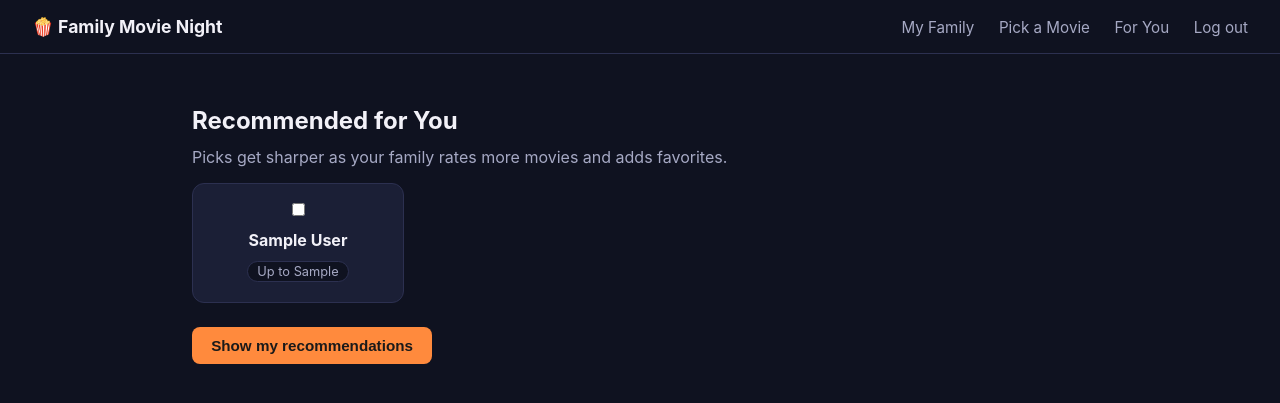
After one commit to alicankucukozyigit-ai/family-movie-recs, a Flask app: page /recommended in a window 1280 px wide. The commit adds this page. Shown: the top 403 px of the page. Run offline with Flask 3, Linux system fonts and the light colour scheme; a user stored in the database is signed in; tables that the repository leaves empty hold one stand-in row (values such as "Sample post").

Commit message:
Add "Recommended for You" — personalized picks from taste history
New affinity-weighted scoring (compute_genre_weights, top_genres,
score_by_affinity in movie_data.py) blends favorite genres, favorite
movies, and rating history into per-genre weights, driving a discover
query with no mood/manual filters needed. Existing mood-picker flow
and score_and_rank() are untouched. Thumbs-downed movies get a large
per-movie score penalty so they sink rather than being filtered out.
Falls back to generic popular picks + a hint when a member has no
taste data yet. Reuses results.html for the output page, so rating
straight from a recommendation works out of the box.

```diff
--- a/app.py
+++ b/app.py
@@ -15,11 +15,14 @@ from movie_data import (
     GENRES,
     MOODS,
     RATING_ORDER,
+    compute_genre_weights,
     discover_movies,
     poster_url,
     score_and_rank,
+    score_by_affinity,
     search_movies,
     strictest_rating,
+    top_genres,
 )
 
 app = Flask(__name__)
@@ -233,6 +236,75 @@ def rate_movie():
     return jsonify({"status": "ok"})
 
 
+@app.route("/recommended")
+@login_required
+def recommended():
+    if not current_user.members:
+        flash("Add at least one family member before getting recommendations.")
+        return redirect(url_for("dashboard"))
+    return render_template("recommended.html", members=current_user.members)
+
+
+@app.route("/recommended/results", methods=["POST"])
+@login_required
+def recommended_results():
+    member_ids = request.form.getlist("member_ids")
+    selected = [m for m in current_user.members if str(m.id) in member_ids]
+    if not selected:
+        flash("Pick at least one family member.")
+        return redirect(url_for("recommended"))
+
+    age_limit = strictest_rating([m.max_rating for m in selected])
+    genre_weights = compute_genre_weights(selected)
+    genres = top_genres(genre_weights)
+
+    if not genres:
+        fallback = set()
+        for m in selected:
+            fallback.update(m.genre_id_list())
+        genres = list(fallback)
+        if not genres:
+            flash("Rate a few movies or add favorites to sharpen your picks!")
+
+    try:
+        raw_movies = discover_movies(certification_lte=age_limit, genre_ids=genres)
+    except RuntimeError:
+        flash("Movie search isn't configured yet — missing TMDB_API_KEY.")
+        return redirect(url_for("recommended"))
+    except Exception:
+        flash("Couldn't reach the movie database right now. Please try again.")
+        return redirect(url_for("recommended"))
+
+    disliked_tmdb_ids = {
+        r.tmdb_id for m in selected for r in m.ratings if not r.thumbs_up
+    }
+    ranked = score_by_affinity(raw_movies, genre_weights, disliked_tmdb_ids=disliked_tmdb_ids)
+    movies = [
+        {
+            "tmdb_id": m.get("id"),
+            "title": m.get("title"),
+            "overview": m.get("overview"),
+            "rating": m.get("vote_average"),
+            "poster": poster_url(m.get("poster_path")),
+            "poster_path": m.get("poster_path") or "",
+            "genre_ids": ",".join(str(g) for g in m.get("genre_ids", [])),
+        }
+        for m in ranked
+    ]
+
+    return render_template(
+        "results.html",
+        movies=movies,
+        members=selected,
+        age_limit=age_limit,
+        mood_label="Recommended for You",
+        selected_names=[m.name for m in selected],
+        min_rating=None,
+        year_from=None,
+        year_to=None,
+    )
+
+
 @app.route("/pick")
 @login_required
 def pick():
--- a/movie_data.py
+++ b/movie_data.py
@@ -110,3 +110,46 @@ def score_and_rank(movies, favorite_genre_ids, limit=12):
 
     ranked = sorted(movies, key=score, reverse=True)
     return ranked[:limit]
+
+
+def compute_genre_weights(members):
+    """Blend explicit favorite genres, favorite movies, and rating history into per-genre weights."""
+    weights = {}
+
+    def bump(genre_id, amount):
+        weights[genre_id] = weights.get(genre_id, 0) + amount
+
+    for member in members:
+        for gid in member.genre_id_list():
+            bump(gid, 2)
+        for fav in member.favorite_movies:
+            for gid in fav.genre_id_list():
+                bump(gid, 1)
+        for rating in member.ratings:
+            amount = 1 if rating.thumbs_up else -1
+            for gid in rating.genre_id_list():
+                bump(gid, amount)
+
+    return weights
+
+
+def top_genres(weights, limit=4):
+    """Pick the highest positive-weight genres to drive a discover query."""
+    positive = [(gid, w) for gid, w in weights.items() if w > 0]
+    positive.sort(key=lambda pair: pair[1], reverse=True)
+    return [gid for gid, _ in positive[:limit]]
+
+
+def score_by_affinity(movies, genre_weights, disliked_tmdb_ids=None, limit=12):
+    """Rank movies by summed genre affinity weight, so disliked genres/movies sink rather than get excluded."""
+    disliked_tmdb_ids = disliked_tmdb_ids or set()
+
+    def score(movie):
+        movie_genres = [str(g) for g in movie.get("genre_ids", [])]
+        weight = sum(genre_weights.get(g, 0) for g in movie_genres)
+        if movie.get("id") in disliked_tmdb_ids:
+            weight -= 1000
+        return (weight, movie.get("popularity", 0))
+
+    ranked = sorted(movies, key=score, reverse=True)
+    return ranked[:limit]
--- a/templates/base.html
+++ b/templates/base.html
@@ -13,6 +13,7 @@
       {% if current_user.is_authenticated %}
         <a href="{{ url_for('dashboard') }}">My Family</a>
         <a href="{{ url_for('pick') }}">Pick a Movie</a>
+        <a href="{{ url_for('recommended') }}">For You</a>
         <a href="{{ url_for('logout') }}">Log out</a>
       {% else %}
         <a href="{{ url_for('login') }}">Log in</a>
--- /dev/null
+++ b/templates/recommended.html
@@ -0,0 +1,21 @@
+{% extends "base.html" %}
+{% block title %}Recommended for You{% endblock %}
+{% block content %}
+<section>
+  <h1>Recommended for You</h1>
+  <p class="subtext">Picks get sharper as your family rates more movies and adds favorites.</p>
+  <form method="POST" action="{{ url_for('recommended_results') }}">
+    <div class="member-grid picker">
+      {% for member in members %}
+        <label class="member-tile checkbox-tile">
+          <input type="checkbox" name="member_ids" value="{{ member.id }}" />
+          <h3>{{ member.name }}</h3>
+          <p class="badge">Up to {{ member.max_rating }}</p>
+        </label>
+      {% endfor %}
+    </div>
+
+    <button class="btn" type="submit">Show my recommendations</button>
+  </form>
+</section>
+{% endblock %}
```
